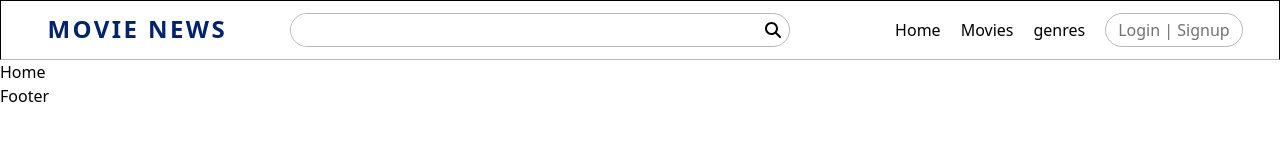
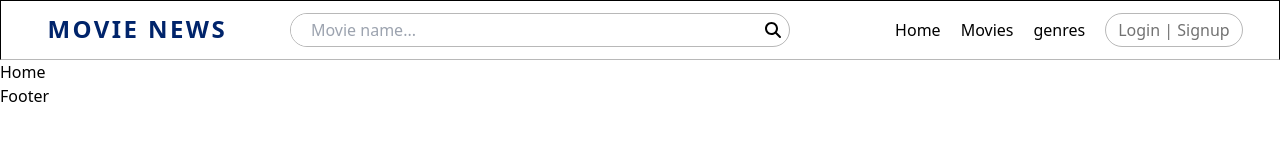
Before and after one commit to EranKhedmati/movie_api, a React (Vite) app: page / in a window 1280 px wide. Shown: the top 160 px of the page. Built offline with nearby package versions, Linux system fonts and the light colour scheme; the HTML template or start-up script is replaced by a standard one.

Commit message:
add searchbar to header

```diff
--- a/src/components/Header.jsx
+++ b/src/components/Header.jsx
@@ -29,10 +29,10 @@ function Header() {
       {/* Search Bar */}
       <div className="col-span-3 row-start-2 lg:col-start-2 lg:row-start-1 lg:col-span-1">
         <form
-          className="flex border border-gray/50 rounded-full"
+          className="flex border border-gray/50 rounded-full :border-red hover:border-black"
           action="/search"
         >
-          <input type="search" className="w-full rounded-l-full" />
+          <input type="search" className="w-full rounded-l-full px-5 focus:outline-none" placeholder="Movie name..." />
           <button type="submit" className="px-2 py-1 rounded-r-full">
             <FontAwesomeIcon icon={faMagnifyingGlass} />
           </button>
--- a/src/index.css
+++ b/src/index.css
@@ -1,3 +1,28 @@
 @tailwind base;
 @tailwind components;
 @tailwind utilities;
+
+@layer base {
+  /* Hide the clear button (x) in search inputs */
+  input[type="search"]::-webkit-search-cancel-button {
+    -webkit-appearance: none;
+    appearance: none;
+  }
+
+  input[type="search"]::-ms-clear {
+    display: none;
+    width: 0;
+    height: 0;
+  }
+
+  input[type="search"]::-ms-reveal {
+    display: none;
+    width: 0;
+    height: 0;
+  }
+
+  input[type="search"] {
+    -webkit-appearance: none;
+    appearance: none;
+  }
+}
```
